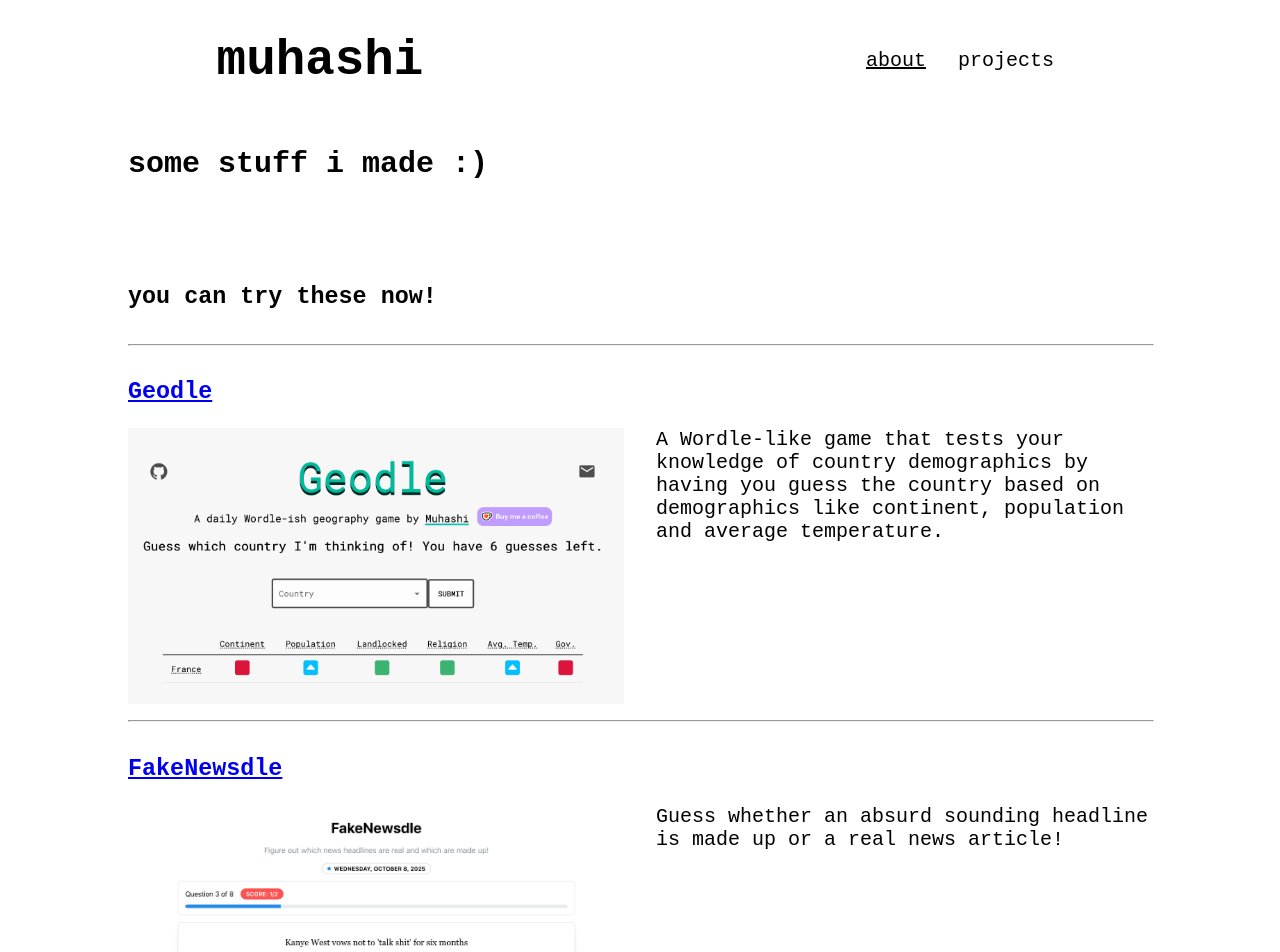
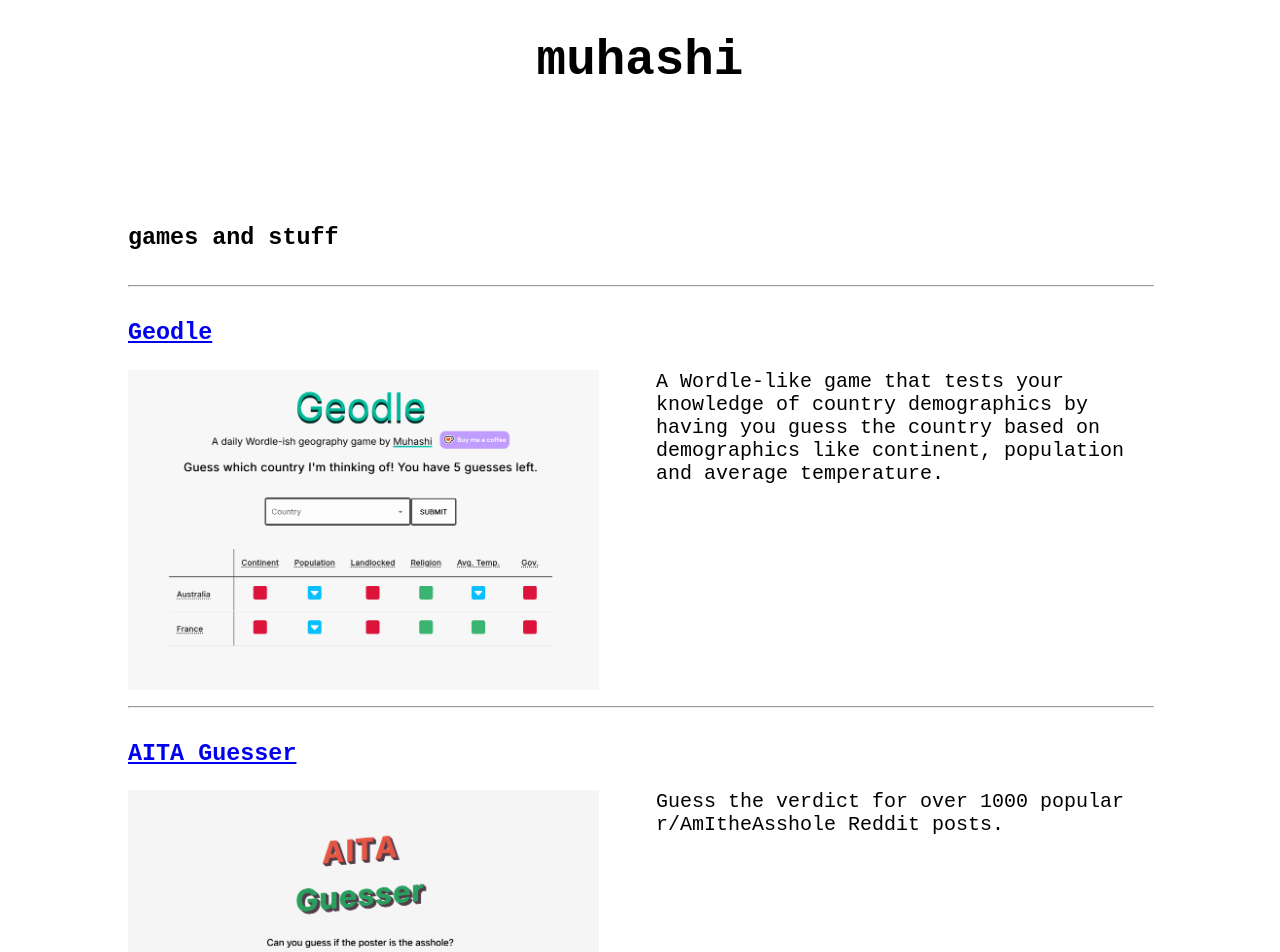
Before and after one commit to muhashi/muhashi.github.io, a SvelteKit app: page /projects in a window 1280 px wide. Shown: the top 952 px of the page. Built offline with nearby package versions, Linux system fonts and the light colour scheme.

Commit message:
Put everything on one page

```diff
--- a/src/routes/+page.svelte
+++ b/src/routes/+page.svelte
@@ -1,11 +1,13 @@
 <script>
   import Header from "./Header.svelte";
   import About from "./About.svelte";
+  import Projects from "./projects/Projects.svelte";
 </script>
 
 <div>
   <Header />
   <About />
+  <Projects />
 </div>
 
 <style>
--- a/src/routes/Header.svelte
+++ b/src/routes/Header.svelte
@@ -1,6 +1,4 @@
 <script>
-  import { page } from "$app/stores";
-  import HeaderLink from "./HeaderLink.svelte";
   import MuhashiTitle from "./MuhashiTitle.svelte";
 </script>
 
@@ -8,14 +6,6 @@
   <div id="header">
     <MuhashiTitle />
   </div>
-  <nav id="links">
-    <HeaderLink href="/" text="about" selected={$page.url.pathname === "/"} />
-    <HeaderLink
-      href="/projects"
-      text="projects"
-      selected={$page.url.pathname === "/projects"}
-    />
-  </nav>
 </div>
 
 <style>
@@ -28,33 +18,8 @@
   }
 
   #header {
-    width: 50%;
+    width: 100%;
     text-align: center;
     user-select: none;
   }
-
-  #links {
-    display: flex;
-    flex-direction: row;
-    justify-content: center;
-    align-items: center;
-    gap: 2rem;
-    width: 50%;
-  }
-
-  @media (max-width: 500px) {
-    #container {
-      flex-direction: column;
-      width: 100%;
-    }
-
-    #header {
-      width: 100%;
-    }
-
-    #links {
-      width: 100%;
-      justify-content: space-evenly;
-    }
-  }
 </style>
--- a/src/routes/HeaderLink.svelte
+++ /dev/null
@@ -1,21 +0,0 @@
-<script lang="ts">
-  export let href: string;
-  export let text: string;
-  export let selected: boolean = false;
-</script>
-
-{#if selected}
-  <p>
-    {text}
-  </p>
-{:else}
-  <a {href}>
-    {text}
-  </a>
-{/if}
-
-<style>
-  a, a:visited, a:hover, a:active {
-    color: inherit;
-  }
-</style>
--- a/src/routes/projects/Projects.svelte
+++ b/src/routes/projects/Projects.svelte
@@ -3,9 +3,8 @@
 </script>
 
 <div class="sections">
-  <h2>some stuff i made :&rpar;</h2>
   <div class="projects">
-    <h3>you can try these now!</h3>
+    <h3>games and stuff</h3>
 
     <hr />
 
@@ -18,11 +17,11 @@
     />
 
     <Project
-      name="FakeNewsdle"
-      href="https://muhashi.com/fakenewsdle/"
-      description="Guess whether an absurd sounding headline is made up or a real news article! "
-      imageFile="fakenewsdle.png"
-      imageAlt="Screenshot of FakeNewsdle"
+      name="AITA Guesser"
+      href="https://muhashi.com/aita-guesser/"
+      description="Guess the verdict for over 1000 popular r/AmItheAsshole Reddit posts."
+      imageFile="aita.png"
+      imageAlt="Screenshot of AITA Guesser"
     />
 
     <Project
@@ -33,15 +32,14 @@
       imageAlt="Screenshot of Coindle"
     />
 
-<!--
     <Project
-      name="it's raining somewhere else"
-      href="https://itsrainingsomewhereelse.com"
-      description="A dumb little website that shows you a city where it's currently raining.<br><br>Made with TypeScript, React.js, Node.js, and Express.js."
-      imageFile="its-raining-somewhere-else.png"
-      imageAlt="Screenshot of it's raining somewhere else"
+      name="FakeNewsdle"
+      href="https://muhashi.com/fakenewsdle/"
+      description="Guess whether an absurd sounding headline is made up or a real news article! "
+      imageFile="fakenewsdle.png"
+      imageAlt="Screenshot of FakeNewsdle"
     />
--->
+
     <Project
       name="Health Star Rating Calculator"
       href="https://muhashi.com/health-star-rating-web/"
@@ -52,7 +50,7 @@
   </div>
 
   <div class="projects">
-    <h3>you can use these in your own projects!</h3>
+    <h3>for developers!</h3>
 
     <hr />
 
@@ -103,6 +101,18 @@
       href="https://github.com/muhashi/exchange-rates-rba"
       description="An npm module for retrieving daily foreign currency exchange rates for USD, EUR, and more from the Reserve Bank of Australia"
     />
+
+    <Project
+      name="arpansa-uv-api"
+      href="https://github.com/muhashi/arpansa-uv-api"
+      description="An npm module for retrieving UV index data from the ARPANSA for multiple locations in Australia and Antarctica"
+    />
+
+    <Project
+      name="sbs-on-demand-scraper"
+      href="https://github.com/muhashi/sbs-on-demand-scraper"
+      description="A Python command line tool to download the list of movies and TV shows currently available on SBS On Demand"
+    />
   </div>
 </div>
 
@@ -113,11 +123,11 @@
     justify-content: flex-start;
     align-items: flex-start;
     width: 100%;
-    margin-top: 5rem;
   }
 
   .sections {
     width: 80%;
+    margin-top: 5rem;
   }
 
   hr {
```
Also changed, not shown: src/routes/About.svelte (+4 -4 lines), static/aita.png (added), static/geodle.png.
